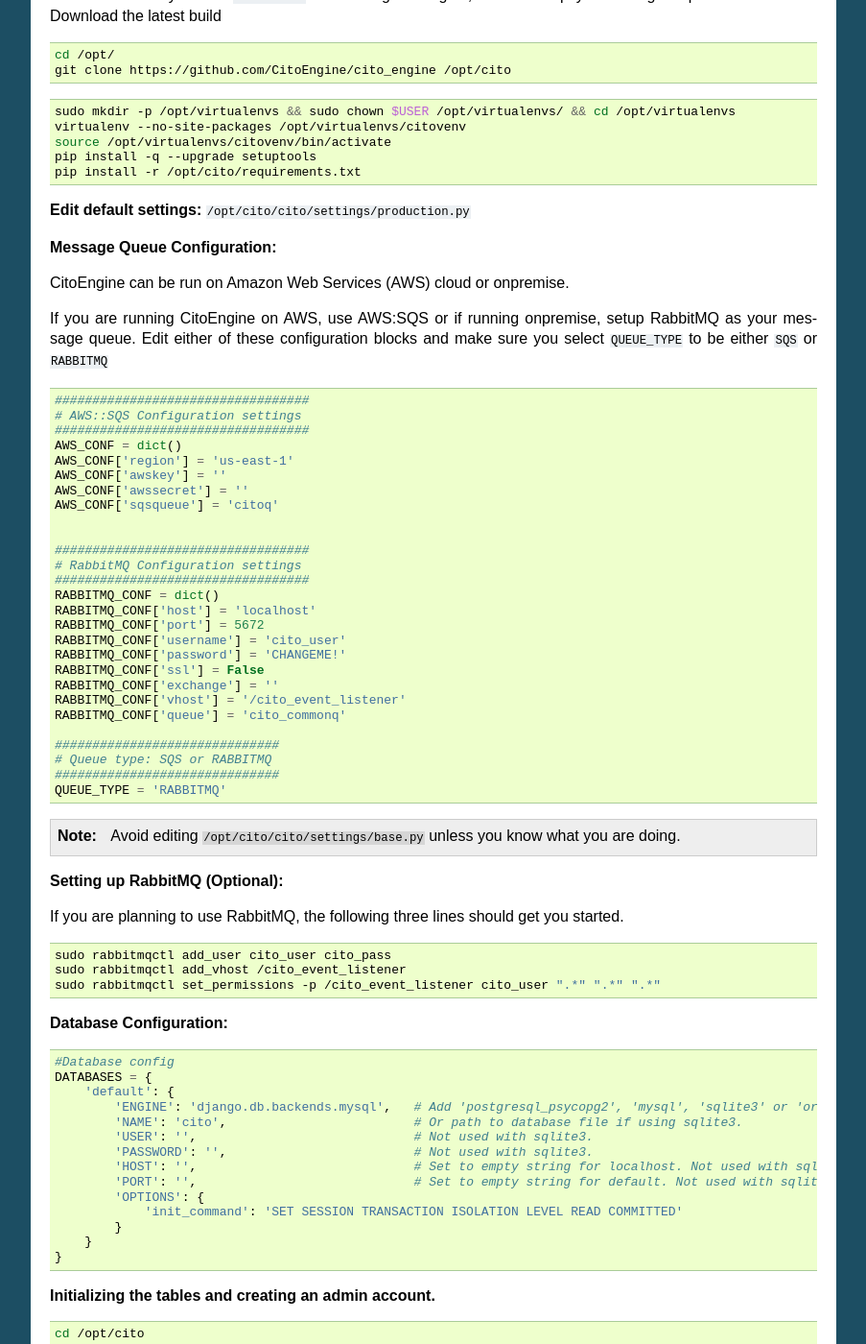
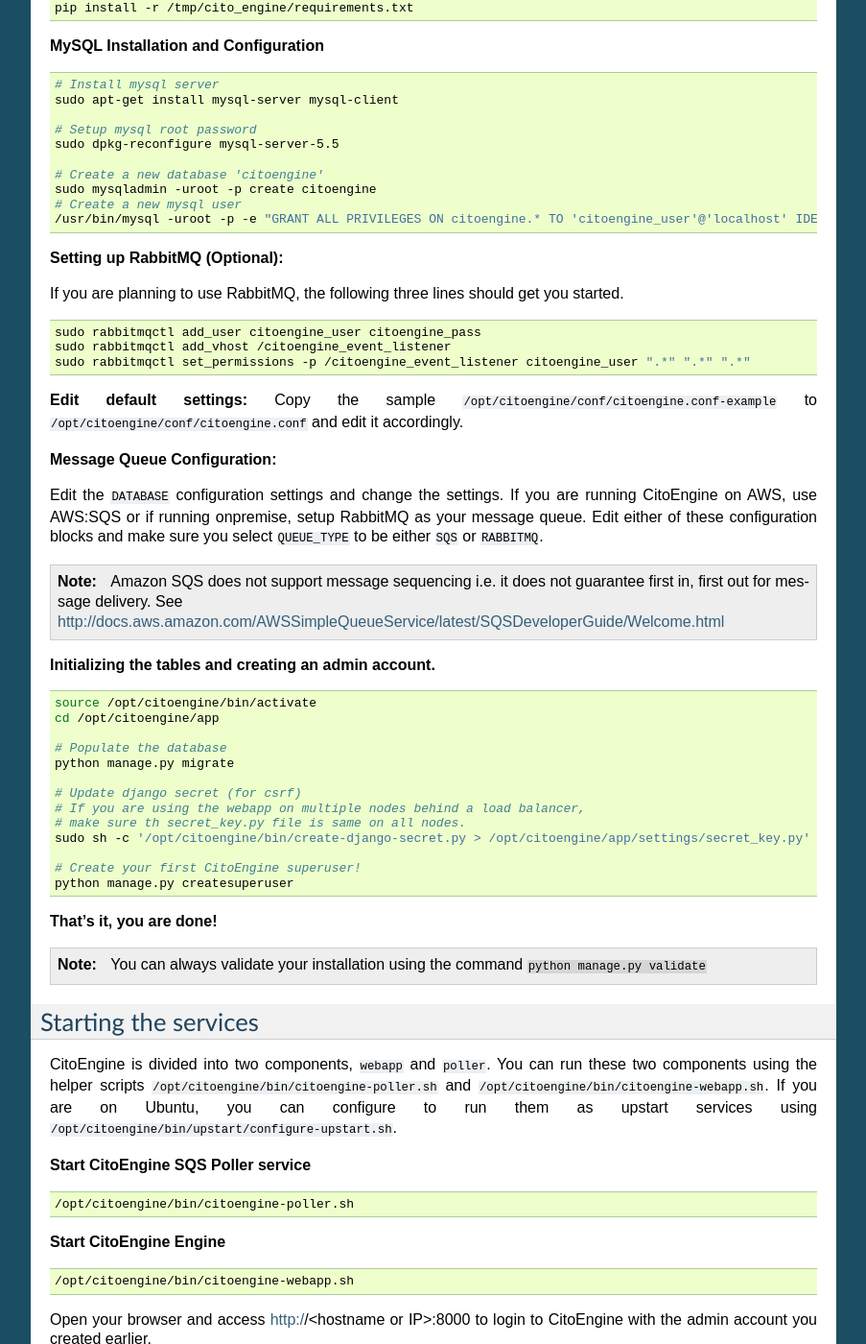
Before and after one commit to CitoEngine/docs.citoengine.org, a Sphinx documentation site: the page built from source/installcitoengine.rst, in a window 1280 px wide and 1400 px high, scrolled down 673 px. Shown: the whole window at 96% size, without its empty margins (198-1101 px from the left). Built offline with Sphinx 7.4.7, drawn with Linux system fonts in a browser that asks for light colours; some of the changed text lies outside the part shown.

```diff
--- a/source/installcitoengine.rst
+++ b/source/installcitoengine.rst
@@ -2,9 +2,9 @@ Installing CitoEngine
 =====================
 
 The following guide shows installation steps on ``Ubuntu 12.04 x86_64``. Theoretically application dependencies can be fulfilled on any
-linux distribution viz. Redhat, ArchLinux, etc. In future, we will try to include installation steps for other distributions as well.
+linux distribution i.e. Redhat, ArchLinux, etc. In future, we will try to include installation steps for other distributions as well.
 Python module dependencies are installed using `pip`_ rather than system installer, this gives us more control towards using modules of specific versions.
-The following steps assume that you will be installing in ``/opt/cito`` directory.
+The following steps assume that you will be installing in ``/opt/citoengine`` directory.
 
 .. _pip: http://www.pip-installer.org/
 
@@ -17,10 +17,27 @@ Installation
 
 
     # Installing MySQL and Python development packages
-    sudo apt-get install libmysqlclient-dev python-dev python-pip
+    sudo apt-get install libmysqlclient-dev python-dev python-pip git
     sudo pip install virtualenv
-    # If you are going to use ldap authentication, then install the following as well
-    sudo apt-get install libldap2-dev libsasl2-dev libssl-dev
+
+.. note:: If you are going to use ldap authentication, then install the following as well  ``sudo apt-get install libldap2-dev libsasl2-dev libssl-dev``
+
+
+**Downloading and installing the code**
+
+We recommend you use ``virtualenv`` for running citoengine, this will help you manage dependencies better. Download the latest build
+
+.. code-block:: bash
+
+    cd /tmp
+    git clone https://github.com/CitoEngine/cito_engine
+    cd /tmp/cito_engine
+    python setup.py install
+    cd /opt/
+    virtualenv /opt/citoengine
+    source /opt/citoengine/bin/activate
+    pip install -r /tmp/cito_engine/requirements.txt
+
 
 **MySQL Installation and Configuration**
 
@@ -32,70 +49,12 @@ Installation
 
     # Setup mysql root password
     sudo dpkg-reconfigure mysql-server-5.5
-    # Create a new database 'cito'
-    sudo mysqladmin -uroot -p create cito
+
+    # Create a new database 'citoengine'
+    sudo mysqladmin -uroot -p create citoengine
     # Create a new mysql user
-    /usr/bin/mysql -uroot -p -e "GRANT ALL PRIVILEGES ON cito.* TO 'cito_user'@'localhost' IDENTIFIED BY 'MINISTRYOFSILLYWALKS' with GRANT OPTION"
+    /usr/bin/mysql -uroot -p -e "GRANT ALL PRIVILEGES ON citoengine.* TO 'citoengine_user'@'localhost' IDENTIFIED BY 'MINISTRYOFSILLYWALKS' with GRANT OPTION"
 
-**Setup python virtualenv**
-
-We recommend you use ``virtualenv`` for running citoengine, this will help you manage dependencies better. Download the latest build
-
-.. code-block:: bash
-
-    cd /opt/
-    git clone https://github.com/CitoEngine/cito_engine /opt/cito
-
-
-.. code-block:: bash
-
-    sudo mkdir -p /opt/virtualenvs && sudo chown $USER /opt/virtualenvs/ && cd /opt/virtualenvs
-    virtualenv --no-site-packages /opt/virtualenvs/citovenv
-    source /opt/virtualenvs/citovenv/bin/activate
-    pip install -q --upgrade setuptools
-    pip install -r /opt/cito/requirements.txt
-
-
-**Edit default settings:**  ``/opt/cito/cito/settings/production.py``
-
-**Message Queue Configuration:**
-
-CitoEngine can be run on Amazon Web Services (AWS) cloud or onpremise.
-
-If you are running CitoEngine on AWS, use AWS:SQS or if running onpremise, setup RabbitMQ as your message queue. Edit either of these configuration blocks and make sure
-you select ``QUEUE_TYPE`` to be either ``SQS`` or ``RABBITMQ``
-
-.. code-block:: python
-
-    ##################################
-    # AWS::SQS Configuration settings
-    ##################################
-    AWS_CONF = dict()
-    AWS_CONF['region'] = 'us-east-1'
-    AWS_CONF['awskey'] = ''
-    AWS_CONF['awssecret'] = ''
-    AWS_CONF['sqsqueue'] = 'citoq'
-
-
-    ##################################
-    # RabbitMQ Configuration settings
-    ##################################
-    RABBITMQ_CONF = dict()
-    RABBITMQ_CONF['host'] = 'localhost'
-    RABBITMQ_CONF['port'] = 5672
-    RABBITMQ_CONF['username'] = 'cito_user'
-    RABBITMQ_CONF['password'] = 'CHANGEME!'
-    RABBITMQ_CONF['ssl'] = False
-    RABBITMQ_CONF['exchange'] = ''
-    RABBITMQ_CONF['vhost'] = '/cito_event_listener'
-    RABBITMQ_CONF['queue'] = 'cito_commonq'
-
-    ##############################
-    # Queue type: SQS or RABBITMQ
-    ##############################
-    QUEUE_TYPE = 'RABBITMQ'
-
-.. note:: Avoid editing ``/opt/cito/cito/settings/base.py`` unless you know what you are doing.
 
 **Setting up RabbitMQ (Optional):**
 
@@ -103,42 +62,39 @@ If you are planning to use RabbitMQ, the following three lines should get you st
 
 .. code-block:: bash
 
-    sudo rabbitmqctl add_user cito_user cito_pass
-    sudo rabbitmqctl add_vhost /cito_event_listener
-    sudo rabbitmqctl set_permissions -p /cito_event_listener cito_user ".*" ".*" ".*"
+    sudo rabbitmqctl add_user citoengine_user citoengine_pass
+    sudo rabbitmqctl add_vhost /citoengine_event_listener
+    sudo rabbitmqctl set_permissions -p /citoengine_event_listener citoengine_user ".*" ".*" ".*"
 
-**Database Configuration:**
 
-.. code-block:: python
 
-    #Database config
-    DATABASES = {
-        'default': {
-            'ENGINE': 'django.db.backends.mysql',   # Add 'postgresql_psycopg2', 'mysql', 'sqlite3' or 'oracle'.
-            'NAME': 'cito',                         # Or path to database file if using sqlite3.
-            'USER': '',                             # Not used with sqlite3.
-            'PASSWORD': '',                         # Not used with sqlite3.
-            'HOST': '',                             # Set to empty string for localhost. Not used with sqlite3.
-            'PORT': '',                             # Set to empty string for default. Not used with sqlite3.
-            'OPTIONS': {
-                'init_command': 'SET SESSION TRANSACTION ISOLATION LEVEL READ COMMITTED'
-            }
-        }
-    }
+**Edit default settings:**  Copy the sample ``/opt/citoengine/conf/citoengine.conf-example`` to ``/opt/citoengine/conf/citoengine.conf``
+and edit it accordingly.
+
+
+**Message Queue Configuration:**
+
+Edit the ``DATABASE`` configuration settings and change the settings. If you are running CitoEngine on AWS,
+use AWS:SQS or if running onpremise, setup RabbitMQ as your message queue. Edit either of these configuration blocks and make sure you select ``QUEUE_TYPE`` to be either ``SQS`` or ``RABBITMQ``.
+
+
+.. note:: Amazon SQS does not support message sequencing i.e. it does not guarantee first in, first out for message delivery. See http://docs.aws.amazon.com/AWSSimpleQueueService/latest/SQSDeveloperGuide/Welcome.html
+
 
 **Initializing the tables and creating an admin account.**
 
 .. code-block:: bash
 
-    cd /opt/cito
+    source /opt/citoengine/bin/activate
+    cd /opt/citoengine/app
 
     # Populate the database
-    python manage.py syncdb --noinput --migrate
+    python manage.py migrate
 
     # Update django secret (for csrf)
     # If you are using the webapp on multiple nodes behind a load balancer,
     # make sure th secret_key.py file is same on all nodes.
-    sudo sh -c '/opt/cito/bin/create-django-secret.py > /opt/cito/cito/settings/secret_key.py'
+    sudo sh -c '/opt/citoengine/bin/create-django-secret.py > /opt/citoengine/app/settings/secret_key.py'
 
     # Create your first CitoEngine superuser!
     python manage.py createsuperuser
@@ -151,31 +107,24 @@ If you are planning to use RabbitMQ, the following three lines should get you st
 Starting the services
 ---------------------
 
-CitoEngine is divided into three components, ``poller``, ``listener`` and ``webapp``. You will have to start services of all three components.
-You can either run the helper scripts in the ``/opt/cito/bin`` directory, or you can run the using ``manage.py <command>``
+CitoEngine is divided into two components, ``webapp`` and ``poller``. You can run these two components using the helper
+scripts ``/opt/citoengine/bin/citoengine-poller.sh`` and ``/opt/citoengine/bin/citoengine-webapp.sh``. If you are on Ubuntu,
+you can configure to run them as upstart services using ``/opt/citoengine/bin/upstart/configure-upstart.sh``.
 
 
 **Start CitoEngine SQS Poller service**
 
 .. code-block:: bash
 
-    /opt/cito/bin/cito-poller.sh
+    /opt/citoengine/bin/citoengine-poller.sh
 
-**Start CitoEngine Event Listener service**
+
+**Start CitoEngine Engine**
+
 
 .. code-block:: bash
 
-    /opt/cito/bin/cito-listener.sh
-
-
-**Start CitoEngine Webapp**
-
-We would recommended that you execute above commands with lower privileges. Have a look at ``bin/cito-webapp.sh``
-for more information.
-
-.. code-block:: bash
-
-    /opt/cito/bin/cito-webapp.sh
+    /opt/citoengine/bin/citoengine-webapp.sh
 
 
 Open your browser and access http://<hostname or IP>:8000 to login to CitoEngine with the admin account you created earlier.
--- a/source/integrations.rst
+++ b/source/integrations.rst
@@ -83,5 +83,5 @@ Save this locally and have a quick look at it to confirm everything is in order.
 LDAP Authentication
 -------------------
 
-To enable LDAP authentication, simply uncomment the lines in file ``cito/settings/ldap_auth.py``. This file contains the sample LDAP bindings for
+To enable LDAP authentication, simply uncomment the lines in file ``app/settings/ldap_auth.py``. This file contains the sample LDAP bindings for
 Active Directory. You can modify the bindings based on your LDAP settings.
```
Also changed, not shown: source/overview.rst (+8 -2 lines), source/releasenotes.rst (+23 -0 lines).
